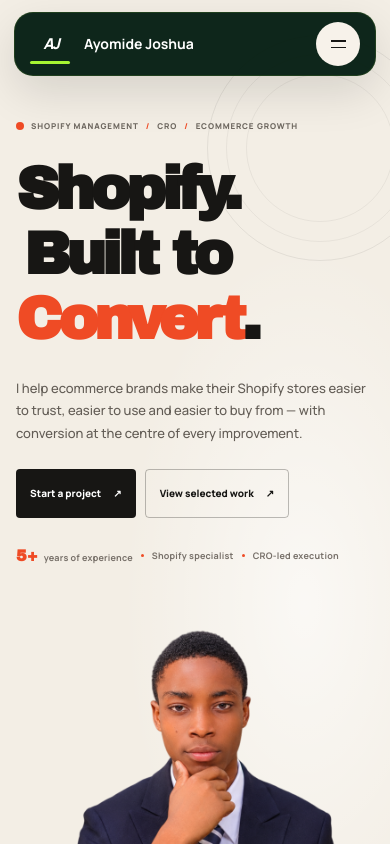
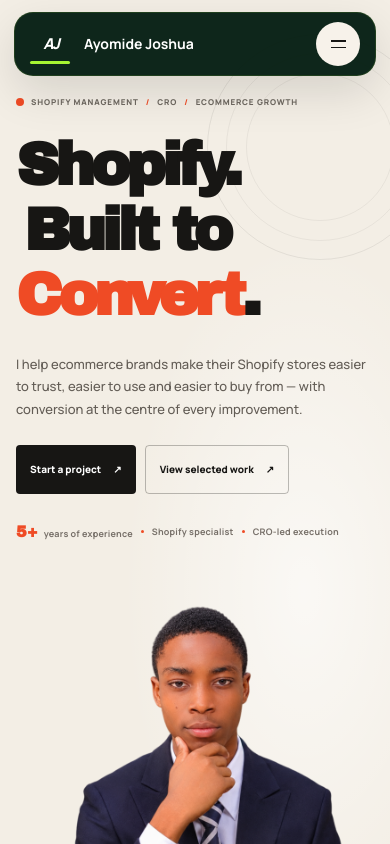
Before and after one commit to j0shua-ben/Ayomide-Joshua, a Next.js app: page / in a window 390 px wide. Shown: the top 844 px of the page. Built offline with nearby package versions, Linux system fonts and the light colour scheme.

Commit message:
Tighten hero spacing below navigation

```diff
--- a/app/components/HeroSection.module.css
+++ b/app/components/HeroSection.module.css
@@ -10,7 +10,7 @@
   display: flex;
   flex-direction: column;
   justify-content: center;
-  padding: clamp(142px, 15vh, 184px) 0 74px;
+  padding: clamp(96px, 10vh, 120px) 0 74px;
   color: var(--hero-ink);
   background: var(--hero-bg);
 }
@@ -213,7 +213,7 @@
   .portrait { width: min(138%, 720px); }
 }
 @media (max-width: 760px) {
-  .hero { min-height: auto; padding: 124px 0 28px; }
+  .hero { min-height: auto; padding: 96px 0 28px; }
   .inner { width: min(100% - 40px, 620px); min-height: 0; display: flex; flex-direction: column; align-items: stretch; gap: 0; }
   .copy { padding: 8px 0 0; }
   .eyebrow { margin-bottom: 25px; font-size: 9px; }
@@ -227,7 +227,7 @@
   .bottomLine { width: min(100% - 40px, 620px); margin-top: 26px; }
 }
 @media (max-width: 480px) {
-  .hero { padding-top: 112px; }
+  .hero { padding-top: 88px; }
   .inner,.bottomLine { width: calc(100% - 32px); }
   .eyebrow { gap: 7px; font-size: 8px; letter-spacing: .11em; }
   .title { font-size: clamp(56px, 15.3vw, 74px); line-height: 1.06; letter-spacing: -.07em; }
```
